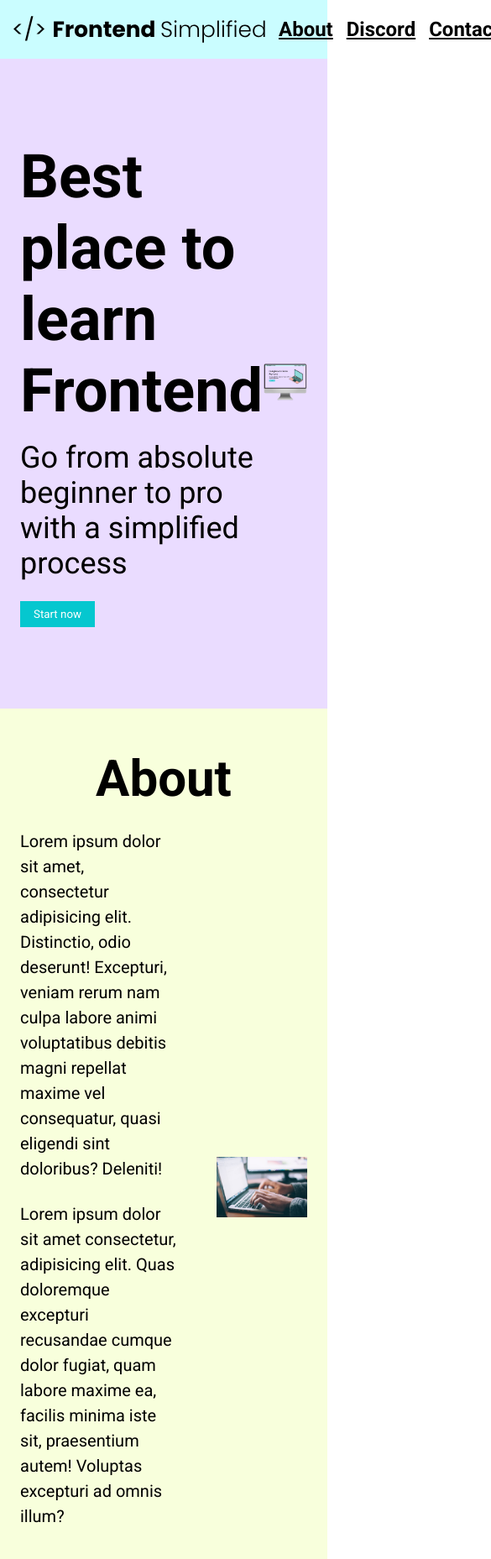
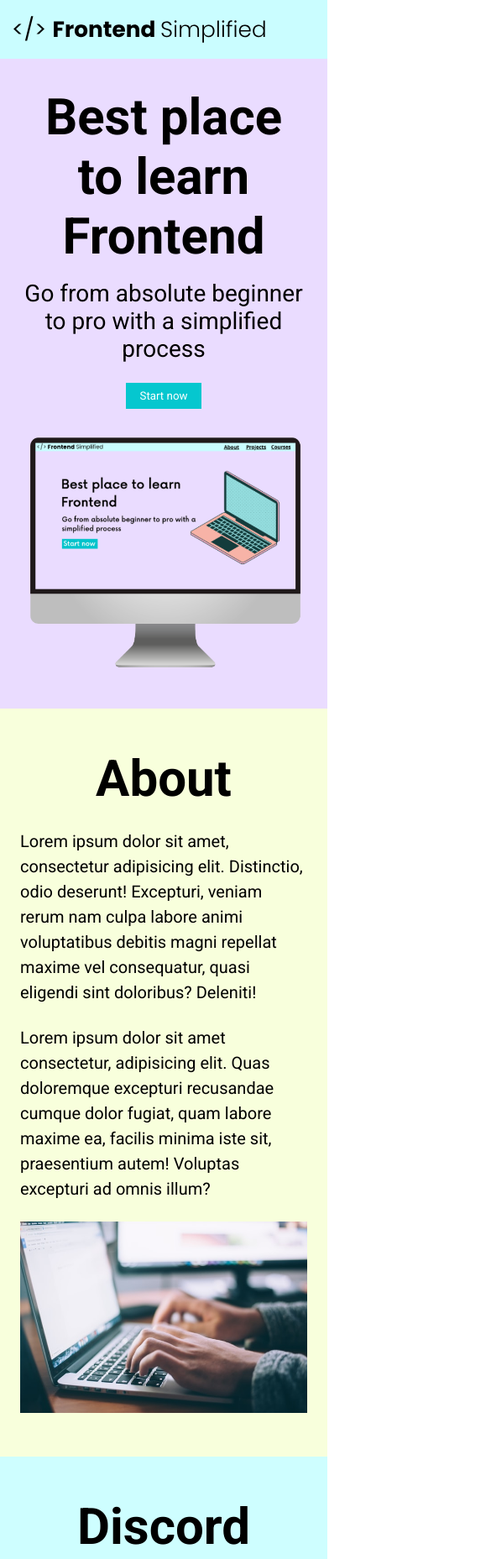
Before and after one commit to Lobonho/Mini-Project, a plain HTML site: page index.html in a window 390 px wide. Shown: the top 1857 px of the page at 84% size, 585 px wide, since content can reach past the window. Drawn offline with Linux system fonts and the light colour scheme.

Commit message:
Finished Mini Project

```diff
--- a/index.html
+++ b/index.html
@@ -20,12 +20,12 @@
 
     <header>
       <div class="row">
-        <div>
+        <div class="home__description">
           <h1>Best place to learn Frontend</h1>
           <p class="subheader">
             Go from absolute beginner to pro with a simplified process
           </p>
-          <button>Start now</button>
+          <button class="home__description--button">Start now</button>
         </div>
         <figure>
           <img src="./assets/laptop.png" alt="Frontpage" />
--- a/styles.css
+++ b/styles.css
@@ -148,6 +148,7 @@ form {
   display: flex;
   flex-direction: column;
   margin: 0 auto;
+  padding: 0 24px;
 }
 
 input,
@@ -182,3 +183,68 @@ footer {
 .footer__link {
   padding: 0 16px;
 }
+
+/* SMALL PHONES, TABLETS, LARGE SMARTPHONES */
+@media (max-width: 728px) {
+  .row {
+    flex-direction: column;
+  }
+
+  .home__description {
+    margin-bottom: 24px;
+    display: flex;
+    flex-direction: column;
+    align-items: center;
+  }
+
+  .home__description--button {
+    max-width: 240px;
+  }
+
+  h1 {
+    text-align: center;
+    font-size: 60px;
+  }
+
+  .subheader {
+    text-align: center;
+    font-size: 28px;
+  }
+
+  ul {
+    display: none;
+  }
+
+  .section__description {
+    flex-direction: column;
+  }
+
+  .section__description--wrapper {
+    width: 100%;
+  }
+
+  .about__img--wrapper {
+    width: 100%;
+  }
+
+  #discord .section__description {
+    flex-direction: column-reverse;
+  }
+
+  footer {
+    padding: 48px 24px;
+  }
+
+  .footer__logo {
+    max-width: 360px;
+  }
+
+  .footer__link {
+    padding: 0 4px;
+    font-size: 18px;
+  }
+
+  .footer__links {
+    margin-bottom: 24px;
+  }
+}
```
